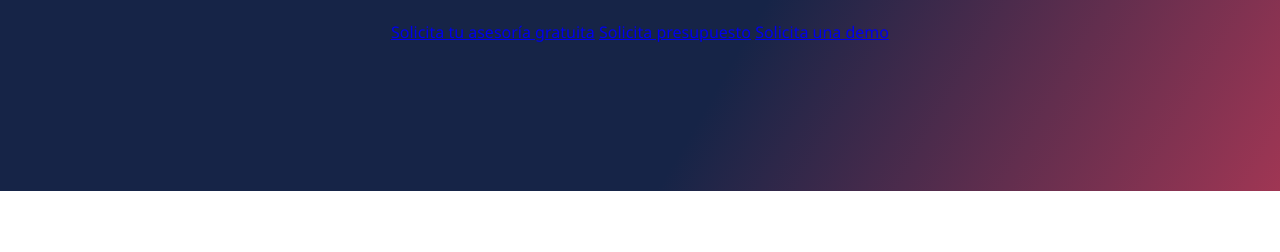
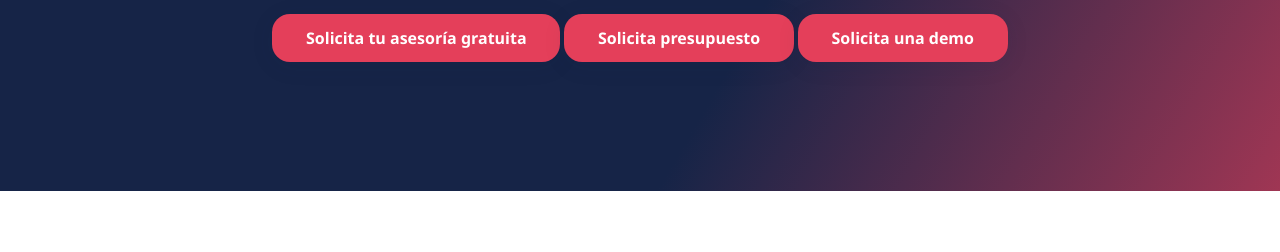
Before and after one commit to jorgeiba97/jorgeiba97.github.io, a plain HTML site: page index.html in a window 1280 px wide. Shown: the part 379-631 px from the top of the page. Drawn offline with Linux system fonts and the light colour scheme.

Commit message:
Update index.html

```diff
--- a/index.html
+++ b/index.html
@@ -21,9 +21,9 @@
         <div class="hero-content">
             <h2>Soluciones inteligentes para tu negocio</h2>
             <p>Consultoría en Inteligencia Artificial, Informática y Desarrollo Web personalizada para PYMES</p>
-             <a href="#contacto" class="cta-btn">Solicita tu asesoría gratuita</a>
-             <a href="#contacto" class="cta-btn">Solicita presupuesto</a>
-             <a href="#contacto" class="cta-btn">Solicita una demo</a>
+             <a href="#contacto" class="cta">Solicita tu asesoría gratuita</a>
+             <a href="#contacto" class="cta">Solicita presupuesto</a>
+             <a href="#contacto" class="cta">Solicita una demo</a>
         </div>
     </section>
     <section id="servicios" class="servicios">
```
